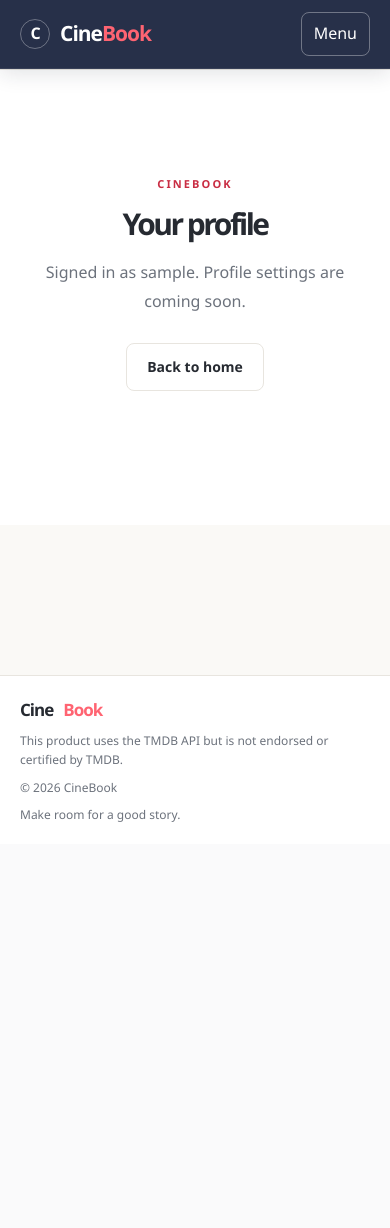
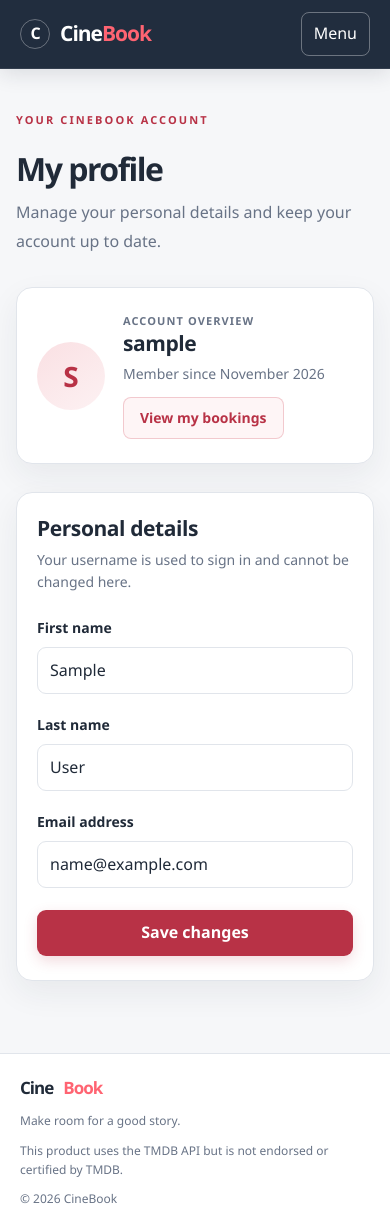
Before and after one commit to AmanKokate29/CineBook, a Django app: page /accounts/profile/ in a window 390 px wide. Before the commit the page ends 822 px from the top, so only its background shows below. Run offline with Django 5.2, Linux system fonts and the light colour scheme; the visitor is signed in with stand-in values (Sample User, id 1); parts of the project's set-up code (start-up, migrations or seed data) failed here and were passed over.

Commit message:
Polish profile and site UI

```diff
--- a/accounts/forms.py
+++ b/accounts/forms.py
@@ -1,5 +1,6 @@
 from django.contrib.auth.forms import UserCreationForm
 from django.contrib.auth import get_user_model
+from django.forms import ModelForm
 
 
 class RegistrationForm(UserCreationForm):
@@ -14,3 +15,15 @@ class RegistrationForm(UserCreationForm):
         )
         self.fields['password1'].widget.attrs['autocomplete'] = 'new-password'
         self.fields['password2'].widget.attrs['autocomplete'] = 'new-password'
+
+
+class ProfileForm(ModelForm):
+    class Meta:
+        model = get_user_model()
+        fields = ('first_name', 'last_name', 'email')
+
+    def __init__(self, *args, **kwargs):
+        super().__init__(*args, **kwargs)
+        self.fields['first_name'].widget.attrs['autocomplete'] = 'given-name'
+        self.fields['last_name'].widget.attrs['autocomplete'] = 'family-name'
+        self.fields['email'].widget.attrs['autocomplete'] = 'email'
--- a/accounts/views.py
+++ b/accounts/views.py
@@ -6,7 +6,7 @@ from django.contrib.auth.views import LoginView
 from django.shortcuts import redirect, render
 from django.views.decorators.http import require_POST
 
-from .forms import RegistrationForm
+from .forms import ProfileForm, RegistrationForm
 
 
 class CineBookLoginView(LoginView):
@@ -53,11 +53,13 @@ def logout_view(request):
 
 @login_required
 def profile(request):
-    return render(
-        request,
-        'pages/placeholder.html',
-        {
-            'page_title': 'Your profile',
-            'page_message': f'Signed in as {request.user.get_username()}. Profile settings are coming soon.',
-        },
-    )
+    if request.method == 'POST':
+        form = ProfileForm(request.POST, instance=request.user)
+        if form.is_valid():
+            form.save()
+            messages.success(request, 'Your profile has been updated.')
+            return redirect('accounts:profile')
+    else:
+        form = ProfileForm(instance=request.user)
+
+    return render(request, 'accounts/profile.html', {'form': form})
--- a/static/css/style.css
+++ b/static/css/style.css
@@ -1,21 +1,22 @@
 :root {
     color-scheme: light;
-    --color-background: #faf9f6;
+    --color-background: #f6f7f9;
     --color-surface: #ffffff;
-    --color-surface-raised: #f3f0eb;
-    --color-text: #262a31;
-    --color-muted: #6c727c;
-    --color-accent: #df3d50;
-    --color-accent-bright: #c92d43;
+    --color-surface-raised: #f0f2f5;
+    --color-text: #202a38;
+    --color-muted: #687386;
+    --color-accent: #cf4658;
+    --color-accent-bright: #b83246;
+    --color-nav: #1d293b;
     --color-highlight: #f2b544;
     --color-danger: #b52e38;
-    --color-border: #e8e5df;
-    --color-focus: #df3d50;
+    --color-border: #e1e5eb;
+    --color-focus: #cf4658;
     --font-body: "DM Sans", "Segoe UI", sans-serif;
     --font-heading: "Manrope", "Segoe UI", sans-serif;
     --content-width: 1160px;
-    --radius-card: 12px;
-    --shadow-card: 0 16px 38px rgba(45, 38, 33, 0.11);
+    --radius-card: 14px;
+    --shadow-card: 0 12px 30px rgba(32, 42, 56, 0.08);
 }
 
 * {
@@ -87,7 +88,7 @@ textarea:focus-visible {
     top: 0;
     z-index: 20;
     border-bottom: 1px solid rgba(255, 255, 255, 0.08);
-    background: rgba(32, 42, 68, 0.97);
+    background: rgba(29, 41, 59, 0.98);
     backdrop-filter: blur(16px);
     box-shadow: 0 5px 20px rgba(26, 33, 53, 0.12);
 }
@@ -310,7 +311,7 @@ h1,
 h2 {
     font-family: var(--font-heading);
     font-weight: 700;
-    letter-spacing: -2.5px;
+    letter-spacing: -1.5px;
     line-height: 1.1;
 }
 
@@ -340,14 +341,14 @@ h1 {
 }
 
 .button {
-    min-height: 48px;
+    min-height: 46px;
     display: inline-flex;
     align-items: center;
     justify-content: center;
     gap: 20px;
     padding: 0 20px;
     border: 1px solid transparent;
-    border-radius: 8px;
+    border-radius: 9px;
     font-size: 14px;
     font-weight: 700;
     transition: background-color 180ms ease, border-color 180ms ease, color 180ms ease, transform 180ms ease, box-shadow 180ms ease;
@@ -358,14 +359,14 @@ h1 {
 }
 
 .button-primary {
-    background: linear-gradient(135deg, #e94a5c, #d83249);
+    background: var(--color-accent-bright);
     color: #ffffff;
-    box-shadow: 0 6px 16px rgba(223, 61, 80, 0.18);
+    box-shadow: 0 5px 14px rgba(184, 50, 70, 0.18);
 }
 
 .button-primary:hover {
-    background: linear-gradient(135deg, #db3d51, #c92d43);
-    box-shadow: 0 9px 22px rgba(223, 61, 80, 0.25);
+    background: #a92c3f;
+    box-shadow: 0 8px 20px rgba(184, 50, 70, 0.24);
 }
 
 .button-secondary {
@@ -529,7 +530,7 @@ h1 {
     min-height: 46px;
     padding: 9px 12px;
     border: 1px solid var(--color-border);
-    border-radius: 8px;
+    border-radius: 9px;
     background: #ffffff;
     color: var(--color-text);
     font: inherit;
@@ -1310,14 +1311,31 @@ h1 {
 }
 
 .auth-page,
-.bookings-page {
+.bookings-page,
+.profile-page {
     width: min(100% - 40px, 850px);
     margin: 0 auto;
     padding: 72px 0 100px;
 }
 
+.page-heading .section-description {
+    max-width: 560px;
+    margin: 0;
+}
+
+.booking-detail-page {
+    width: min(100% - 40px, 900px);
+    margin: 0 auto;
+    padding: 64px 0 96px;
+}
+
 .auth-page {
     max-width: 480px;
+}
+
+.profile-page {
+    width: min(100% - 40px, 960px);
+    padding-top: 64px;
 }
 
 .auth-card {
@@ -1399,6 +1417,176 @@ h1 {
     text-underline-offset: 3px;
 }
 
+.profile-layout {
+    display: grid;
+    grid-template-columns: minmax(240px, 0.78fr) minmax(0, 1.65fr);
+    align-items: start;
+    gap: 28px;
+}
+
+.profile-summary,
+.profile-card {
+    padding: 32px;
+    border: 1px solid var(--color-border);
+    border-radius: 16px;
+    background: var(--color-surface);
+    box-shadow: 0 12px 32px rgba(32, 42, 56, 0.065);
+}
+
+.profile-summary {
+    display: flex;
+    flex-direction: column;
+    align-items: center;
+    text-align: center;
+}
+
+.profile-avatar {
+    display: grid;
+    width: 68px;
+    height: 68px;
+    margin: 0 0 18px;
+    place-items: center;
+    border-radius: 50%;
+    background: linear-gradient(145deg, rgba(223, 61, 80, 0.16), rgba(223, 61, 80, 0.07));
+    color: var(--color-accent-bright);
+    font-size: 28px;
+    font-weight: 700;
+}
+
+.profile-summary .profile-summary-label {
+    margin-bottom: 6px;
+    color: var(--color-muted);
+    font-size: 11px;
+    font-weight: 700;
+    letter-spacing: 0.1em;
+    text-transform: uppercase;
+}
+
+.profile-summary h2,
+.profile-card h2 {
+    margin-bottom: 8px;
+    font-family: var(--font-heading);
+    font-size: 21px;
+    letter-spacing: -0.02em;
+}
+
+.profile-summary p,
+.profile-description {
+    color: var(--color-muted);
+    font-size: 14px;
+}
+
+.profile-summary p {
+    margin-top: 0;
+    margin-bottom: 18px;
+}
+
+.profile-bookings-link {
+    display: inline-flex;
+    min-height: 42px;
+    align-items: center;
+    justify-content: center;
+    padding: 0 16px;
+    border: 1px solid rgba(201, 45, 67, 0.22);
+    border-radius: 8px;
+    background: rgba(223, 61, 80, 0.05);
+    color: var(--color-accent-bright);
+    font-size: 14px;
+    font-weight: 700;
+    transition: background-color 160ms ease, border-color 160ms ease;
+}
+
+.profile-bookings-link:hover {
+    border-color: rgba(201, 45, 67, 0.4);
+    background: rgba(223, 61, 80, 0.1);
+}
+
+.profile-description {
+    margin: 0 0 24px;
+}
+
+.profile-form {
+    grid-template-columns: repeat(2, minmax(0, 1fr));
+    gap: 20px 16px;
+}
+
+.profile-form .profile-field-email {
+    grid-column: 1 / -1;
+}
+
+.profile-form .auth-submit {
+    width: auto;
+    min-width: 150px;
+    min-height: 46px;
+    justify-self: start;
+    margin-top: 2px;
+}
+
+@media (max-width: 700px) {
+    .profile-layout {
+        grid-template-columns: minmax(0, 1fr);
+    }
+
+    .profile-summary {
+        display: grid;
+        grid-template-columns: 68px minmax(0, 1fr);
+        align-items: center;
+        column-gap: 18px;
+        text-align: left;
+    }
+
+    .profile-summary .profile-summary-label {
+        grid-column: 2;
+        margin: 0 0 2px;
+    }
+
+    .profile-summary h2 {
+        grid-column: 2;
+    }
+
+    .profile-summary p,
+    .profile-bookings-link {
+        grid-column: 2;
+        justify-self: start;
+    }
+
+    .profile-summary p {
+        margin-bottom: 12px;
+    }
+
+    .profile-bookings-link {
+        width: auto;
+    }
+
+    .profile-card {
+        padding: 28px;
+    }
+
+    .profile-avatar {
+        grid-column: 1;
+        grid-row: 1 / 5;
+        margin: 0;
+    }
+}
+
+@media (max-width: 520px) {
+    .profile-form {
+        grid-template-columns: minmax(0, 1fr);
+    }
+
+    .profile-form .profile-field-email {
+        grid-column: auto;
+    }
+
+    .profile-form .auth-submit {
+        width: 100%;
+    }
+
+    .profile-card {
+        padding: 24px 20px;
+    }
+}
+
 .page-heading {
     margin-bottom: 32px;
 }
@@ -1810,6 +1999,31 @@ h1 {
         padding-bottom: 72px;
     }
 
+    .auth-page,
+    .bookings-page,
+    .profile-page,
+    .booking-detail-page,
+    .booking-confirmation {
+        padding-top: 42px;
+        padding-bottom: 72px;
+    }
+
+    .footer-inner {
+        display: grid;
+        grid-template-columns: minmax(0, 1fr) auto;
+        gap: 12px 20px;
+        padding: 20px 0;
+    }
+
+    .footer-inner p {
+        justify-self: end;
+        text-align: right;
+    }
+
+    .footer-attribution {
+        grid-column: 1 / -1;
+    }
+
     .seat-row {
         grid-template-columns: 18px minmax(0, 1fr) 18px;
         gap: 4px;
@@ -1879,6 +2093,9 @@ h1 {
     .movies-page,
     .auth-page,
     .bookings-page,
+    .profile-page,
+    .booking-detail-page,
+    .booking-confirmation,
     .seat-selection-page,
     .showtimes-page,
     .movie-detail {
@@ -1932,14 +2149,13 @@ h1 {
     }
 
     .footer-inner {
-        min-height: 120px;
-        flex-wrap: wrap;
-        justify-content: space-between;
-        gap: 8px 16px;
-        padding: 20px 0;
+        grid-template-columns: minmax(0, 1fr);
+        gap: 10px;
     }
 
     .auth-card,
+    .profile-summary,
+    .profile-card,
     .booking-card,
     .empty-state {
         padding: 24px 20px;
@@ -1989,8 +2205,12 @@ h1 {
     }
 
     .footer-inner p {
-        width: 100%;
-        order: 1;
+        justify-self: start;
+        text-align: left;
+    }
+
+    .footer-attribution {
+        grid-column: auto;
     }
 }
 
--- /dev/null
+++ b/templates/accounts/profile.html
@@ -0,0 +1,43 @@
+{% extends "base.html" %}
+
+{% block title %}My profile — CineBook{% endblock %}
+
+{% block content %}
+    <section class="profile-page" aria-labelledby="profile-title">
+        <div class="page-heading">
+            <p class="eyebrow">Your CineBook account</p>
+            <h1 id="profile-title">My profile</h1>
+            <p class="section-description">Manage your personal details and keep your account up to date.</p>
+        </div>
+
+        <div class="profile-layout">
+            <aside class="profile-summary" aria-label="Account summary">
+                <div class="profile-avatar" aria-hidden="true">{{ user.get_username|first|upper }}</div>
+                <p class="profile-summary-label">Account overview</p>
+                <h2>{{ user.get_username }}</h2>
+                <p>Member since {{ user.date_joined|date:"F Y" }}</p>
+                <a class="profile-bookings-link" href="{% url 'bookings:my_bookings' %}">View my bookings</a>
+            </aside>
+
+            <div class="profile-card">
+                <h2>Personal details</h2>
+                <p class="profile-description">Your username is used to sign in and cannot be changed here.</p>
+                <form class="auth-form profile-form" method="post" novalidate>
+                    {% csrf_token %}
+                    {% for field in form %}
+                        <div class="form-field profile-field-{{ field.name }}">
+                            <label for="{{ field.id_for_label }}">{{ field.label }}</label>
+                            {{ field }}
+                            {% if field.errors %}
+                                <div class="field-errors" id="{{ field.auto_id }}_errors" role="alert">
+                                    {{ field.errors }}
+                                </div>
+                            {% endif %}
+                        </div>
+                    {% endfor %}
+                    <button class="button button-primary auth-submit" type="submit">Save changes</button>
+                </form>
+            </div>
+        </div>
+    </section>
+{% endblock %}
```
Also changed, not shown: other parts of static/css/style.css (+19 -18 lines), accounts/tests.py (+54 -0 lines).
